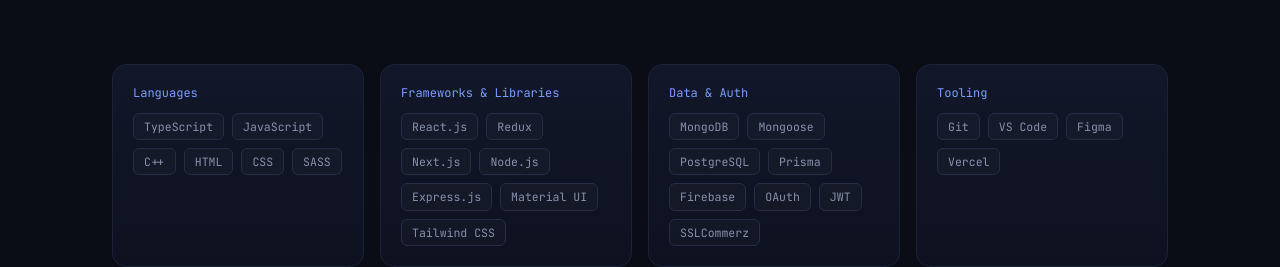
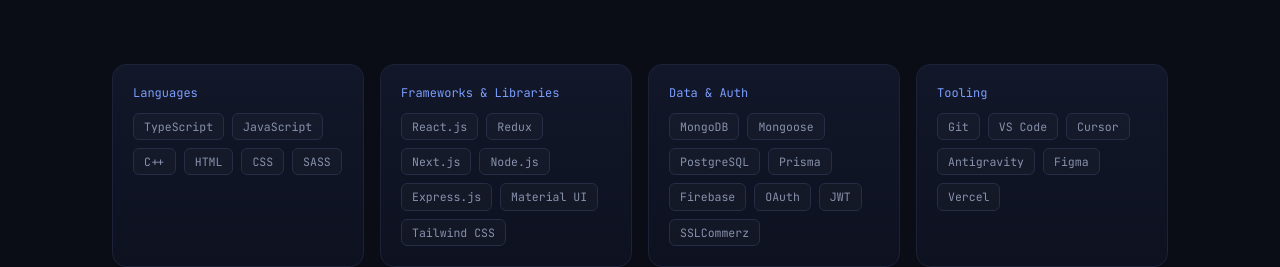
Before and after one commit to alamin-cse44/alamin-portfolio, a Next.js app: page / in a window 1280 px wide. Shown: the part 2558-2825 px from the top of the page. Built offline with nearby package versions, Linux system fonts and the light colour scheme.

Commit message:
Update: tools

```diff
--- a/src/data/skills.ts
+++ b/src/data/skills.ts
@@ -8,7 +8,7 @@
     title: "Data & Auth",
     items: ["MongoDB", "Mongoose", "PostgreSQL", "Prisma", "Firebase", "OAuth", "JWT", "SSLCommerz"],
   },
-  { title: "Tooling", items: ["Git", "VS Code", "Figma", "Vercel"] },
+  { title: "Tooling", items: ["Git", "VS Code", "Cursor", "Antigravity", "Figma", "Vercel"] },
 ];
 
 export const coreStack = [
```
